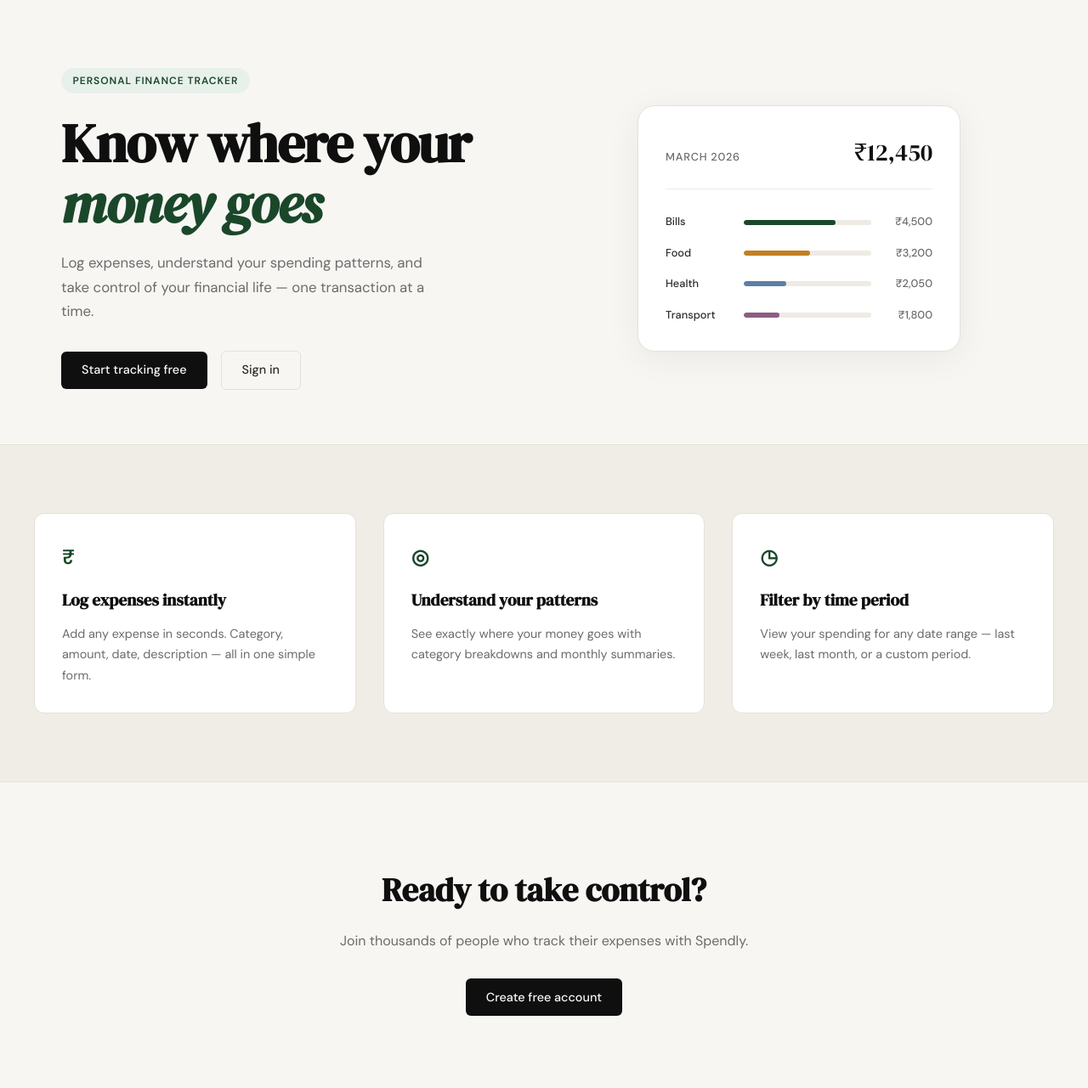
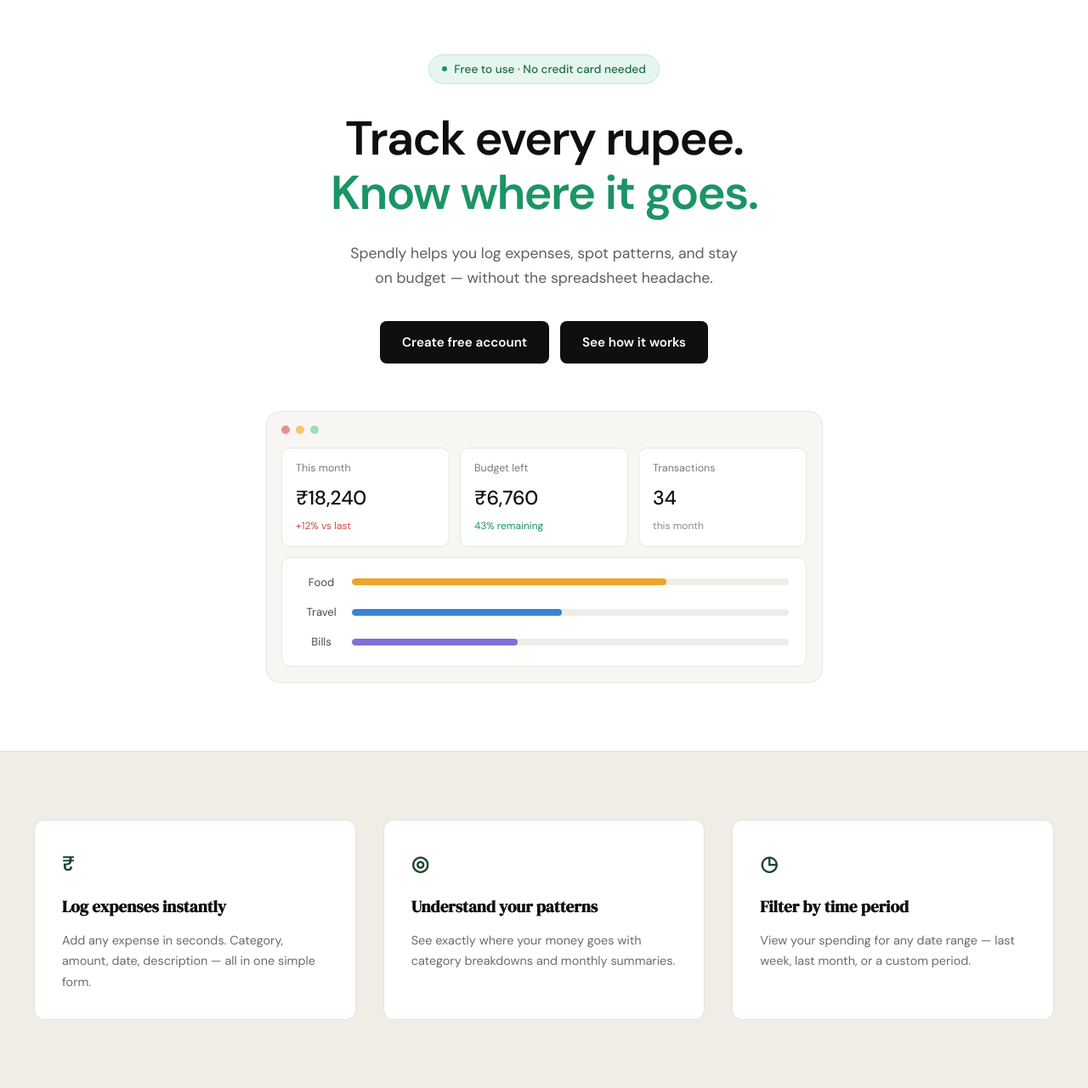
Before and after one commit to Juliusiscoding/Spendly, a Flask app: page / in a window 1280 px wide. Shown: the part 61-1342 px from the top of the page at 85% size. Run offline with Flask 3, Linux system fonts and the light colour scheme.

Commit message:
landing: redesign hero section
Co-Authored-By: Claude Opus 5.5 <noreply@anthropic.com>

```diff
--- /dev/null
+++ b/static/css/landing.css
@@ -0,0 +1,191 @@
+/* ------------------------------------------------------------------ */
+/* Landing page — hero                                                 */
+/* ------------------------------------------------------------------ */
+
+.lp-hero {
+    background: #ffffff;
+    padding: 4rem 1.5rem 5rem;
+    text-align: center;
+}
+
+.lp-hero-inner {
+    max-width: 680px;
+    margin: 0 auto;
+}
+
+/* Badge */
+.lp-badge {
+    display: inline-flex;
+    align-items: center;
+    gap: 0.5rem;
+    background: #e6f6ee;
+    border: 1px solid #c3e8d4;
+    color: #1f6b4a;
+    font-size: 0.85rem;
+    font-weight: 500;
+    padding: 0.35rem 0.95rem;
+    border-radius: 999px;
+    margin-bottom: 2rem;
+}
+
+.lp-badge-dot {
+    width: 6px;
+    height: 6px;
+    border-radius: 50%;
+    background: #1b9466;
+}
+
+/* Headline */
+.lp-title {
+    font-family: var(--font-body);
+    font-weight: 600;
+    font-size: clamp(2.25rem, 6vw, 3.5rem);
+    line-height: 1.15;
+    letter-spacing: -0.03em;
+    color: var(--ink);
+    margin-bottom: 1.5rem;
+}
+
+.lp-title-accent {
+    display: block;
+    color: #1b9466;
+}
+
+.lp-subtitle {
+    font-size: 1.1rem;
+    line-height: 1.65;
+    color: #5f5f5f;
+    max-width: 470px;
+    margin: 0 auto 2.25rem;
+}
+
+/* Buttons */
+.lp-actions {
+    display: flex;
+    justify-content: center;
+    flex-wrap: wrap;
+    gap: 0.85rem;
+    margin-bottom: 3.5rem;
+}
+
+.lp-btn {
+    display: inline-block;
+    background: var(--ink);
+    color: #ffffff;
+    font-family: var(--font-body);
+    font-size: 0.95rem;
+    font-weight: 600;
+    padding: 0.8rem 1.6rem;
+    border-radius: 8px;
+    text-decoration: none;
+    transition: background 0.2s;
+}
+
+.lp-btn:hover { background: #2d2d2d; }
+
+/* Dashboard preview */
+.lp-preview {
+    max-width: 655px;
+    margin: 0 auto;
+    background: #f7f6f3;
+    border: 1px solid #e8e5de;
+    border-radius: 16px;
+    padding: 1rem 1.1rem 1.1rem;
+    text-align: left;
+}
+
+.lp-preview-dots {
+    display: flex;
+    gap: 7px;
+    margin-bottom: 1rem;
+}
+
+.lp-preview-dots span {
+    width: 10px;
+    height: 10px;
+    border-radius: 50%;
+}
+
+.lp-preview-dots span:nth-child(1) { background: #f28b8b; }
+.lp-preview-dots span:nth-child(2) { background: #f6c76b; }
+.lp-preview-dots span:nth-child(3) { background: #9bdcc0; }
+
+.lp-stats {
+    display: grid;
+    grid-template-columns: repeat(3, 1fr);
+    gap: 0.75rem;
+    margin-bottom: 0.75rem;
+}
+
+.lp-stat,
+.lp-bars {
+    background: #ffffff;
+    border: 1px solid #e8e5de;
+    border-radius: 10px;
+}
+
+.lp-stat { padding: 0.9rem 1rem; }
+
+.lp-stat-label {
+    font-size: 0.78rem;
+    color: #7a7a7a;
+    margin-bottom: 0.35rem;
+}
+
+.lp-stat-value {
+    font-size: 1.45rem;
+    font-weight: 500;
+    color: var(--ink);
+    letter-spacing: -0.01em;
+    margin-bottom: 0.3rem;
+}
+
+.lp-stat-note {
+    font-size: 0.75rem;
+    color: #8a8a8a;
+}
+
+.lp-stat-note.is-up { color: #d64545; }
+.lp-stat-note.is-good { color: #1b9466; }
+
+.lp-bars {
+    display: flex;
+    flex-direction: column;
+    gap: 0.9rem;
+    padding: 1.1rem 1.25rem;
+}
+
+.lp-bar-row {
+    display: grid;
+    grid-template-columns: 52px 1fr;
+    align-items: center;
+    gap: 0.6rem;
+}
+
+.lp-bar-label {
+    font-size: 0.82rem;
+    color: #4a4a4a;
+    text-align: center;
+}
+
+.lp-bar-track {
+    height: 8px;
+    background: #efede8;
+    border-radius: 999px;
+    overflow: hidden;
+}
+
+.lp-bar {
+    height: 100%;
+    border-radius: 999px;
+}
+
+.lp-bar-food { background: #eca42c; }
+.lp-bar-travel { background: #3b82d6; }
+.lp-bar-bills { background: #8070d8; }
+
+/* Responsive */
+@media (max-width: 600px) {
+    .lp-hero { padding: 3rem 1rem 3.5rem; }
+    .lp-stats { grid-template-columns: 1fr; }
+}
--- a/templates/landing.html
+++ b/templates/landing.html
@@ -2,60 +2,60 @@
 
 {% block title %}Spendly — Track Every Rupee{% endblock %}
 
+{% block head %}
+<link rel="stylesheet" href="{{ url_for('static', filename='css/landing.css') }}">
+{% endblock %}
+
 {% block content %}
 
-<section class="hero">
-    <div class="hero-inner">
-        <div class="hero-badge">Personal Finance Tracker</div>
-        <h1 class="hero-title">
-            Know where your<br>
-            <em>money goes</em>
+<section class="lp-hero">
+    <div class="lp-hero-inner">
+        <div class="lp-badge"><span class="lp-badge-dot"></span>Free to use · No credit card needed</div>
+        <h1 class="lp-title">
+            Track every rupee.
+            <span class="lp-title-accent">Know where it goes.</span>
         </h1>
-        <p class="hero-subtitle">
-            Log expenses, understand your spending patterns,
-            and take control of your financial life —
-            one transaction at a time.
+        <p class="lp-subtitle">
+            Spendly helps you log expenses, spot patterns, and stay
+            on budget — without the spreadsheet headache.
         </p>
-        <div class="hero-actions">
-            <a href="{{ url_for('register') }}" class="btn-primary">Start tracking free</a>
-            <a href="{{ url_for('login') }}" class="btn-ghost">Sign in</a>
+        <div class="lp-actions">
+            <a href="{{ url_for('register') }}" class="lp-btn">Create free account</a>
+            <a href="#" class="lp-btn">See how it works</a>
         </div>
     </div>
-    <div class="hero-visual">
-        <div class="mock-card">
-            <div class="mock-card-header">
-                <span class="mock-label">March 2026</span>
-                <span class="mock-total">₹12,450</span>
+
+    <div class="lp-preview">
+        <div class="lp-preview-dots"><span></span><span></span><span></span></div>
+        <div class="lp-stats">
+            <div class="lp-stat">
+                <div class="lp-stat-label">This month</div>
+                <div class="lp-stat-value">₹18,240</div>
+                <div class="lp-stat-note is-up">+12% vs last</div>
             </div>
-            <div class="mock-bars">
-                <div class="mock-bar-row">
-                    <span class="mock-cat">Bills</span>
-                    <div class="mock-bar-track">
-                        <div class="mock-bar" style="width: 72%"></div>
-                    </div>
-                    <span class="mock-amt">₹4,500</span>
-                </div>
-                <div class="mock-bar-row">
-                    <span class="mock-cat">Food</span>
-                    <div class="mock-bar-track">
-                        <div class="mock-bar mock-bar-2" style="width: 52%"></div>
-                    </div>
-                    <span class="mock-amt">₹3,200</span>
-                </div>
-                <div class="mock-bar-row">
-                    <span class="mock-cat">Health</span>
-                    <div class="mock-bar-track">
-                        <div class="mock-bar mock-bar-3" style="width: 33%"></div>
-                    </div>
-                    <span class="mock-amt">₹2,050</span>
-                </div>
-                <div class="mock-bar-row">
-                    <span class="mock-cat">Transport</span>
-                    <div class="mock-bar-track">
-                        <div class="mock-bar mock-bar-4" style="width: 28%"></div>
-                    </div>
-                    <span class="mock-amt">₹1,800</span>
-                </div>
+            <div class="lp-stat">
+                <div class="lp-stat-label">Budget left</div>
+                <div class="lp-stat-value">₹6,760</div>
+                <div class="lp-stat-note is-good">43% remaining</div>
+            </div>
+            <div class="lp-stat">
+                <div class="lp-stat-label">Transactions</div>
+                <div class="lp-stat-value">34</div>
+                <div class="lp-stat-note">this month</div>
+            </div>
+        </div>
+        <div class="lp-bars">
+            <div class="lp-bar-row">
+                <span class="lp-bar-label">Food</span>
+                <div class="lp-bar-track"><div class="lp-bar lp-bar-food" style="width: 72%"></div></div>
+            </div>
+            <div class="lp-bar-row">
+                <span class="lp-bar-label">Travel</span>
+                <div class="lp-bar-track"><div class="lp-bar lp-bar-travel" style="width: 48%"></div></div>
+            </div>
+            <div class="lp-bar-row">
+                <span class="lp-bar-label">Bills</span>
+                <div class="lp-bar-track"><div class="lp-bar lp-bar-bills" style="width: 38%"></div></div>
             </div>
         </div>
     </div>
```
